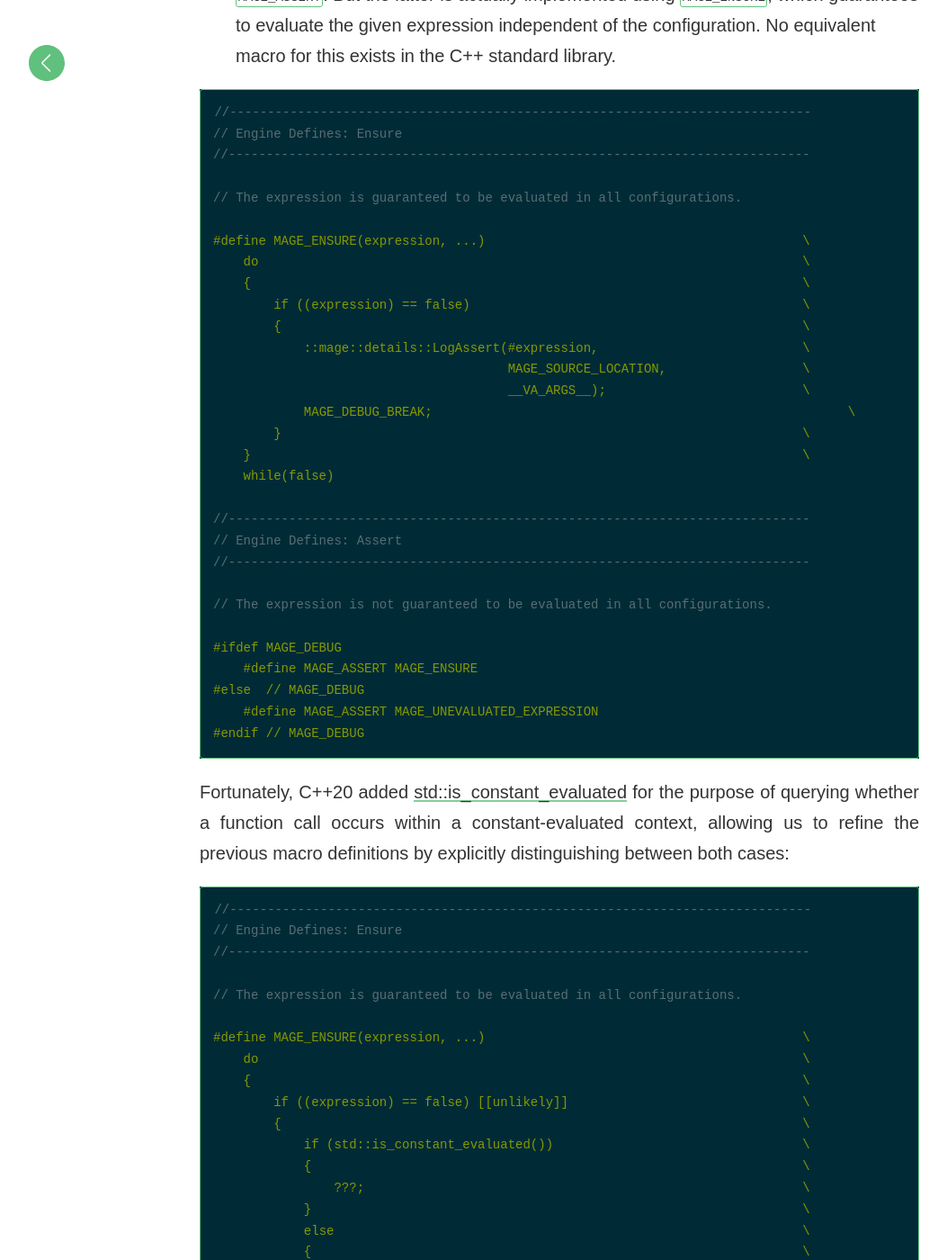
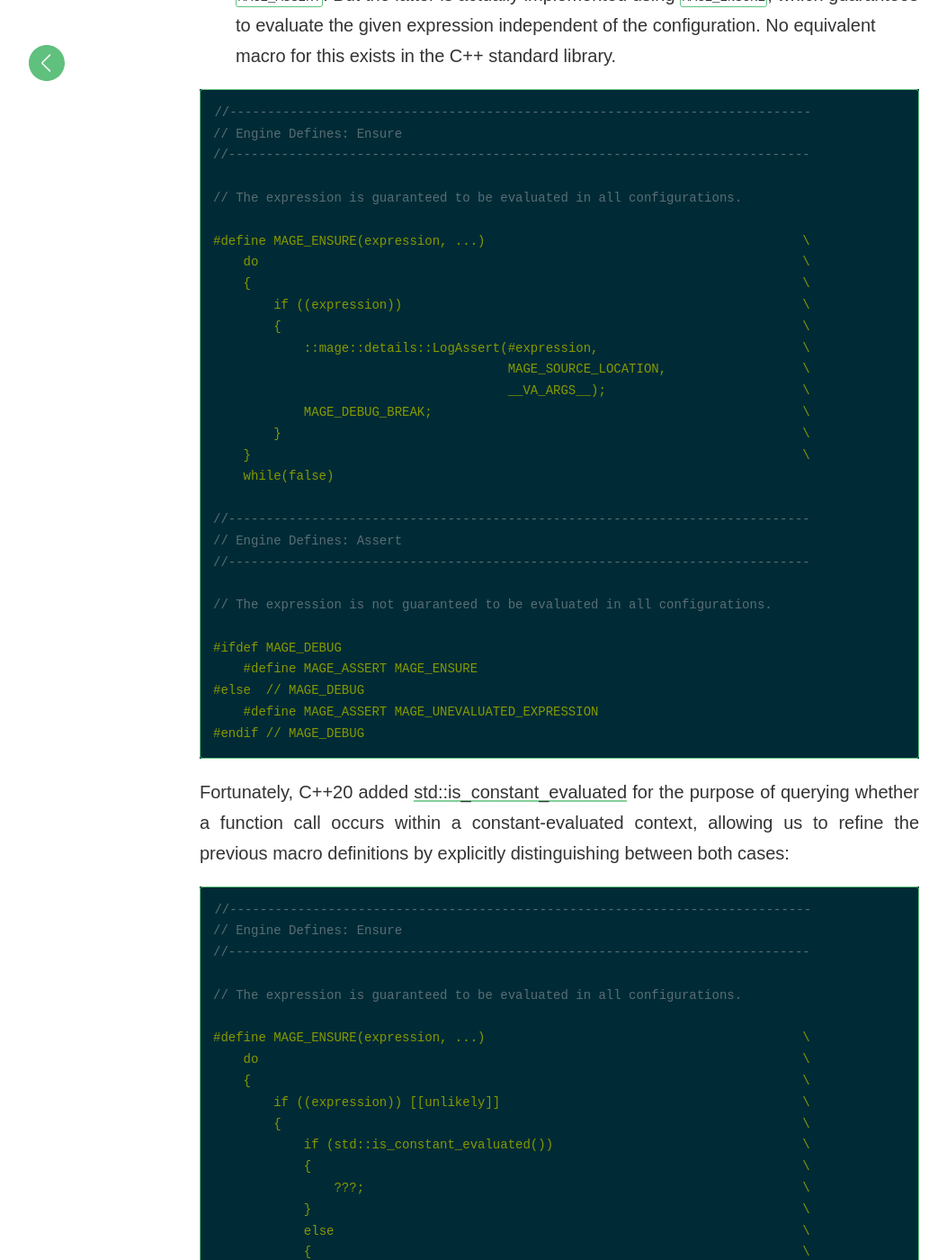
Before and after one commit to matt77hias/Blog, a Jekyll site: the page built from _posts/2020-08-25-mage-asserts.md, in a window 1280 px wide and 1400 px high, scrolled down 1400 px. Shown: the whole window at 90% size, without its empty margins (18-1071 px from the left). Built offline with Jekyll 4.4.1, drawn with Linux system fonts in a browser that asks for light colours; comment, search, counter and statistics services are not loaded; some of the changed text lies outside the part shown.

Commit message:
Update 2020-08-25-mage-asserts.md

```diff
--- a/_posts/2020-08-25-mage-asserts.md
+++ b/_posts/2020-08-25-mage-asserts.md
@@ -44,12 +44,12 @@ Unfortunately, MAGE already uses custom asserts (`MAGE_ASSERT`) with logging sup
 #define MAGE_ENSURE(expression, ...)                                          \
 	do                                                                        \
 	{                                                                         \
-		if ((expression) == false)                                            \
+		if ((expression))                                                     \
 		{                                                                     \
 			::mage::details::LogAssert(#expression,                           \
 									   MAGE_SOURCE_LOCATION,                  \
 									   __VA_ARGS__);                          \
-			MAGE_DEBUG_BREAK;                                                       \
+			MAGE_DEBUG_BREAK;                                                 \
 		}                                                                     \
 	}                                                                         \
 	while(false)
@@ -79,7 +79,7 @@ Fortunately, C++20 added [std::is_constant_evaluated](https://en.cppreference.co
 #define MAGE_ENSURE(expression, ...)                                          \
 	do                                                                        \
 	{                                                                         \
-		if ((expression) == false) [[unlikely]]                               \
+		if ((expression)) [[unlikely]]                                        \
 		{                                                                     \
 			if (std::is_constant_evaluated())                                 \
 			{                                                                 \
@@ -90,7 +90,7 @@ Fortunately, C++20 added [std::is_constant_evaluated](https://en.cppreference.co
 				::mage::details::LogAssert(#expression,                       \
 										   MAGE_SOURCE_LOCATION,              \
 										   __VA_ARGS__);                      \
-				MAGE_DEBUG_BREAK;                                                   \
+				MAGE_DEBUG_BREAK;                                             \
 			}                                                                 \
 		}                                                                     \
 	}                                                                         \
@@ -136,7 +136,7 @@ The trick consists of ignoring any logging. For expressions that are not evaluat
 #define MAGE_ENSURE(expression, ...)                                          \
 	do                                                                        \
 	{                                                                         \
-		if ((expression) == false) [[unlikely]]                               \
+		if ((expression)) [[unlikely]]                                        \
 		{                                                                     \
 			if (std::is_constant_evaluated())                                 \
 			{                                                                 \
@@ -147,7 +147,7 @@ The trick consists of ignoring any logging. For expressions that are not evaluat
 				::mage::details::LogAssert(#expression,                       \
 										   MAGE_SOURCE_LOCATION,              \
 										   __VA_ARGS__);                      \
-				MAGE_DEBUG_BREAK;                                                   \
+				MAGE_DEBUG_BREAK;                                             \
 			}                                                                 \
 		}                                                                     \
 	}                                                                         \
```
